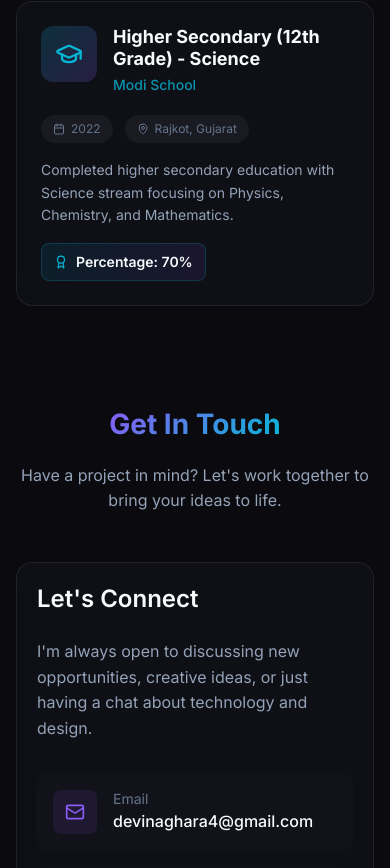
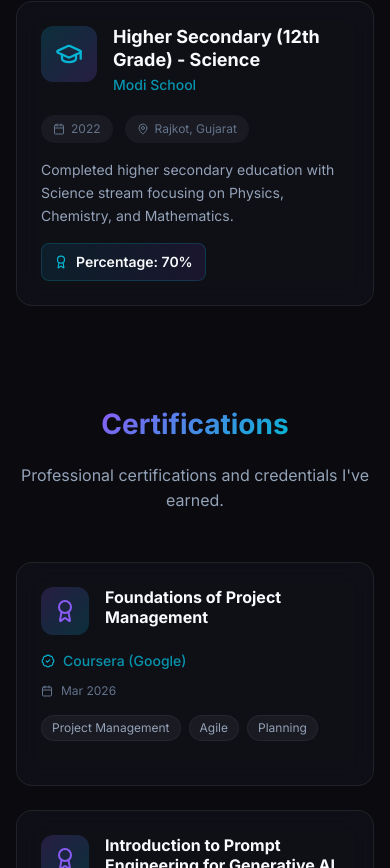
Before and after one commit to devinaghara/Devin-s-Portfolio, a React (Vite) app: page / in a window 390 px wide. Shown: the part 7816-8684 px from the top of the page. Built offline with nearby package versions, Linux system fonts and the light colour scheme; a web font is replaced by a local one.

Commit message:
Add certification section

```diff
--- a/src/App.jsx
+++ b/src/App.jsx
@@ -1,6 +1,6 @@
 import React, { useState, useEffect } from "react";
 import { Navbar, Footer } from "./components/layout";
-import { Hero, About, Skills, Projects, Experience, Education, Contact } from "./sections";
+import { Hero, About, Skills, Projects, Experience, Education, Certifications, Contact } from "./sections";
 import Loader from "./components/Loader";
 
 const App = () => {
@@ -31,6 +31,7 @@ const App = () => {
           <Projects />
           <Experience />
           <Education />
+          <Certifications />
           <Contact />
         </main>
 
--- a/src/data/portfolio.js
+++ b/src/data/portfolio.js
@@ -31,6 +31,7 @@ export const portfolioData = {
     { name: "Projects", href: "#projects" },
     { name: "Experience", href: "#experience" },
     { name: "Education", href: "#education" },
+    { name: "Certifications", href: "#certifications" },
     { name: "Contact", href: "#contact" },
   ],
 
@@ -190,6 +191,42 @@ export const portfolioData = {
     }
   ],
 
+  // Certifications
+  certifications: [
+    {
+      id: 1,
+      title: "Foundations of Project Management",
+      issuer: "Coursera (Google)",
+      date: "Mar 2026",
+      credentialUrl: "",
+      skills: ["Project Management", "Agile", "Planning"],
+    },
+    {
+      id: 2,
+      title: "Introduction to Prompt Engineering for Generative AI",
+      issuer: "LinkedIn Learning",
+      date: "Feb 2026",
+      credentialUrl: "",
+      skills: ["Prompt Engineering", "Generative AI", "LLMs"],
+    },
+    {
+      id: 3,
+      title: "Introduction to Artificial Intelligence",
+      issuer: "LinkedIn Learning",
+      date: "Feb 2026",
+      credentialUrl: "",
+      skills: ["Artificial Intelligence", "Machine Learning", "AI Fundamentals"],
+    },
+    {
+      id: 4,
+      title: "AWS Academy Graduate - AWS Academy Cloud Developing",
+      issuer: "Amazon Web Services (AWS)",
+      date: "Feb 2025",
+      credentialUrl: "",
+      skills: ["AWS", "Cloud Development", "Cloud Architecture"],
+    },
+  ],
+
   // Testimonials
   testimonials: [
     {
--- /dev/null
+++ b/src/sections/Certifications.jsx
@@ -0,0 +1,121 @@
+import React from "react";
+import { motion } from "framer-motion";
+import Tilt from "react-parallax-tilt";
+import { Award, Calendar, ExternalLink, BadgeCheck } from "lucide-react";
+import { Section } from "../components/layout";
+import { portfolioData } from "../data/portfolio";
+
+const Certifications = () => {
+    const { certifications } = portfolioData;
+
+    return (
+        <Section
+            id="certifications"
+            title="Certifications"
+            subtitle="Professional certifications and credentials I've earned."
+            centered
+        >
+            <div className="grid md:grid-cols-2 lg:grid-cols-3 gap-6 max-w-6xl mx-auto">
+                {certifications.map((cert, index) => (
+                    <motion.div
+                        key={cert.id}
+                        className="group"
+                        initial={{ opacity: 0, y: 30 }}
+                        whileInView={{ opacity: 1, y: 0 }}
+                        viewport={{ once: true }}
+                        transition={{ duration: 0.4, delay: index * 0.15 }}
+                    >
+                        <Tilt
+                            tiltMaxAngleX={12}
+                            tiltMaxAngleY={12}
+                            perspective={1000}
+                            scale={1.03}
+                            transitionSpeed={400}
+                            glareEnable={true}
+                            glareMaxOpacity={0.12}
+                            glareColor="#8b5cf6"
+                            glarePosition="all"
+                            glareBorderRadius="1rem"
+                            className="h-full"
+                        >
+                            <div
+                                className="h-full glass rounded-2xl p-6 border border-white/10 group-hover:border-primary/40 transition-all duration-300 group-hover:shadow-lg group-hover:shadow-primary/10 flex flex-col"
+                                style={{ transformStyle: "preserve-3d" }}
+                            >
+                                {/* Header with Icon */}
+                                <div
+                                    className="flex items-start gap-4 mb-4"
+                                    style={{ transform: "translateZ(40px)" }}
+                                >
+                                    <div className="w-12 h-12 rounded-xl bg-gradient-to-br from-primary/20 to-secondary/20 flex items-center justify-center shrink-0">
+                                        <Award className="w-6 h-6 text-primary" />
+                                    </div>
+                                    <div className="flex-1 min-w-0">
+                                        <h3 className="text-base font-bold text-text-primary leading-tight group-hover:text-primary transition-colors duration-200">
+                                            {cert.title}
+                                        </h3>
+                                    </div>
+                                </div>
+
+                                {/* Issuer */}
+                                <div
+                                    className="flex items-center gap-2 mb-3"
+                                    style={{ transform: "translateZ(25px)" }}
+                                >
+                                    <BadgeCheck size={14} className="text-secondary shrink-0" />
+                                    <span className="text-sm text-secondary/80 font-medium">
+                                        {cert.issuer}
+                                    </span>
+                                </div>
+
+                                {/* Date */}
+                                <div
+                                    className="flex items-center gap-2 mb-4"
+                                    style={{ transform: "translateZ(20px)" }}
+                                >
+                                    <Calendar size={12} className="text-text-muted" />
+                                    <span className="text-xs text-text-muted">
+                                        {cert.date}
+                                    </span>
+                                </div>
+
+                                {/* Skill Tags */}
+                                {cert.skills && cert.skills.length > 0 && (
+                                    <div
+                                        className="flex flex-wrap gap-2 mb-5 mt-auto"
+                                        style={{ transform: "translateZ(15px)" }}
+                                    >
+                                        {cert.skills.map((skill, sIndex) => (
+                                            <span
+                                                key={sIndex}
+                                                className="px-2.5 py-1 rounded-full bg-white/5 text-xs text-text-secondary border border-white/5"
+                                            >
+                                                {skill}
+                                            </span>
+                                        ))}
+                                    </div>
+                                )}
+
+                                {/* View Credential Link */}
+                                {cert.credentialUrl && cert.credentialUrl !== "#" && cert.credentialUrl !== "" && (
+                                    <a
+                                        href={cert.credentialUrl}
+                                        target="_blank"
+                                        rel="noopener noreferrer"
+                                        className="inline-flex items-center gap-2 text-sm text-primary hover:text-primary/80 font-medium transition-colors duration-200 mt-auto"
+                                        style={{ transform: "translateZ(30px)" }}
+                                    >
+                                        <ExternalLink size={14} />
+                                        View Credential
+                                    </a>
+                                )}
+                            </div>
+                        </Tilt>
+                    </motion.div>
+                ))}
+            </div>
+        </Section>
+    );
+};
+
+export default Certifications;
--- a/src/sections/Education.jsx
+++ b/src/sections/Education.jsx
@@ -1,5 +1,6 @@
 import React from "react";
 import { motion } from "framer-motion";
+import Tilt from "react-parallax-tilt";
 import { GraduationCap, MapPin, Calendar, Award, BookOpen } from "lucide-react";
 import { Section } from "../components/layout";
 import { portfolioData } from "../data/portfolio";
@@ -24,13 +25,28 @@ const Education = () => {
                         viewport={{ once: true }}
                         transition={{ duration: 0.4, delay: index * 0.15 }}
                     >
-                        <motion.div
+                        <Tilt
+                            tiltMaxAngleX={10}
+                            tiltMaxAngleY={10}
+                            perspective={1000}
+                            scale={1.03}
+                            transitionSpeed={400}
+                            glareEnable={true}
+                            glareMaxOpacity={0.12}
+                            glareColor="#8b5cf6"
+                            glarePosition="all"
+                            glareBorderRadius="1rem"
+                            className="h-full"
+                        >
+                            <div
                                 className="h-full glass rounded-2xl p-6 border border-white/10 group-hover:border-secondary/40 transition-all duration-300 group-hover:shadow-lg group-hover:shadow-secondary/10"
-                            whileHover={{ y: -4 }}
-                            transition={{ duration: 0.2 }}
+                                style={{ transformStyle: "preserve-3d" }}
                             >
                                 {/* Header with Icon */}
-                            <div className="flex items-start gap-4 mb-5">
+                                <div
+                                    className="flex items-start gap-4 mb-5"
+                                    style={{ transform: "translateZ(40px)" }}
+                                >
                                     <div className="w-14 h-14 rounded-xl bg-gradient-to-br from-secondary/20 to-primary/20 flex items-center justify-center shrink-0">
                                         <GraduationCap className="w-7 h-7 text-secondary" />
                                     </div>
@@ -45,7 +61,10 @@ const Education = () => {
                                 </div>
 
                                 {/* Meta Info Row */}
-                            <div className="flex flex-wrap gap-3 mb-4">
+                                <div
+                                    className="flex flex-wrap gap-3 mb-4"
+                                    style={{ transform: "translateZ(25px)" }}
+                                >
                                     <span className="inline-flex items-center gap-1.5 px-3 py-1.5 rounded-full bg-white/5 text-xs text-text-muted">
                                         <Calendar size={12} />
                                         {edu.duration}
@@ -58,14 +77,20 @@ const Education = () => {
 
                                 {/* Description */}
                                 {edu.description && (
-                                <p className="text-text-secondary text-sm leading-relaxed mb-4">
+                                    <p
+                                        className="text-text-secondary text-sm leading-relaxed mb-4"
+                                        style={{ transform: "translateZ(15px)" }}
+                                    >
                                         {edu.description}
                                     </p>
                                 )}
 
                                 {/* Grade Badge */}
                                 {edu.grade && (
-                                <div className="inline-flex items-center gap-2 px-3 py-2 rounded-lg bg-gradient-to-r from-secondary/10 to-primary/10 border border-secondary/20">
+                                    <div
+                                        className="inline-flex items-center gap-2 px-3 py-2 rounded-lg bg-gradient-to-r from-secondary/10 to-primary/10 border border-secondary/20"
+                                        style={{ transform: "translateZ(30px)" }}
+                                    >
                                         <Award size={14} className="text-secondary" />
                                         <span className="text-sm font-semibold text-text-primary">
                                             {edu.grade}
@@ -75,7 +100,10 @@ const Education = () => {
 
                                 {/* Highlights */}
                                 {edu.highlights && edu.highlights.length > 0 && (
-                                <ul className="mt-4 space-y-2">
+                                    <ul
+                                        className="mt-4 space-y-2"
+                                        style={{ transform: "translateZ(15px)" }}
+                                    >
                                         {edu.highlights.map((highlight, hIndex) => (
                                             <li
                                                 key={hIndex}
@@ -87,7 +115,8 @@ const Education = () => {
                                         ))}
                                     </ul>
                                 )}
-                        </motion.div>
+                            </div>
+                        </Tilt>
                     </motion.div>
                 ))}
             </div>
--- a/src/sections/index.js
+++ b/src/sections/index.js
@@ -4,4 +4,5 @@ export { default as Skills } from "./Skills";
 export { default as Projects } from "./Projects";
 export { default as Experience } from "./Experience";
 export { default as Education } from "./Education";
+export { default as Certifications } from "./Certifications";
 export { default as Contact } from "./Contact";
```
Lines whose indentation alone changed are shown as unchanged.
